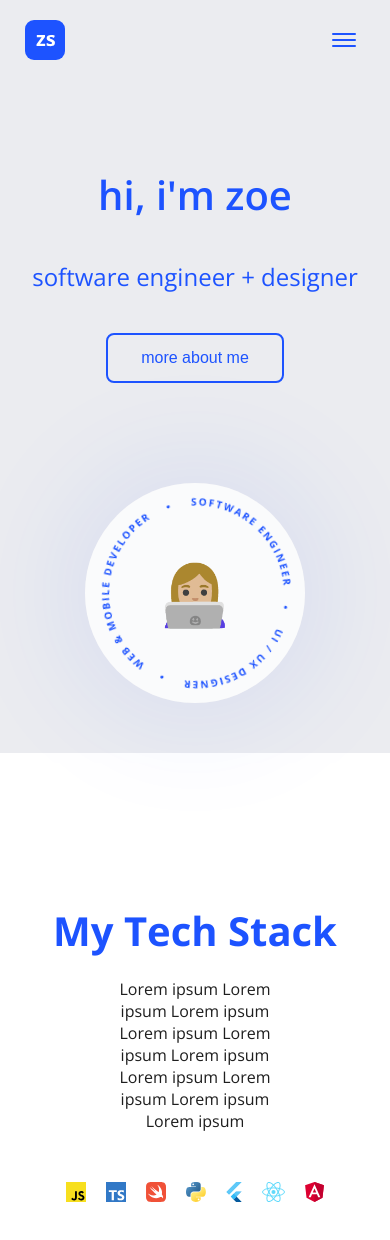
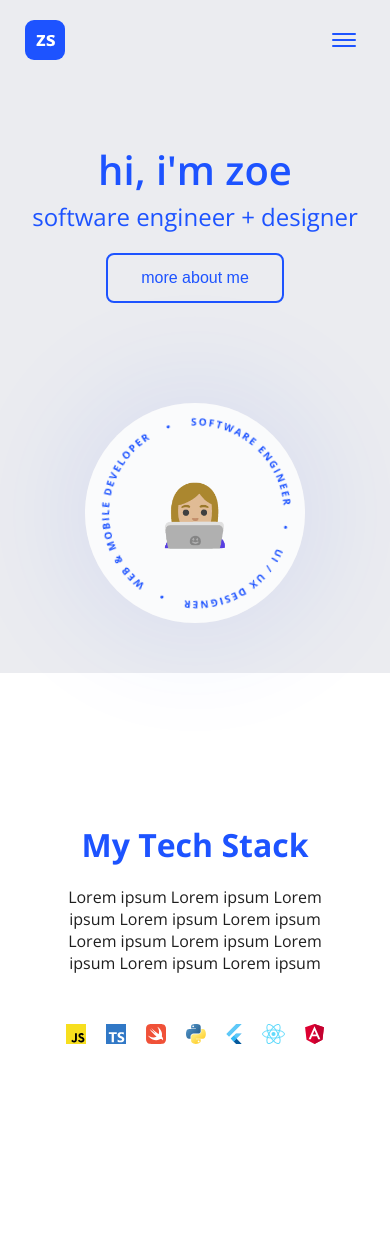
Before and after one commit to zoeschmitt/zoe, a React (Create React App) app: page / in a window 390 px wide. Shown: the top 1240 px of the page. After the commit the page ends 1194 px from the top, so only its background shows below. Built offline with nearby package versions, Linux system fonts and the light colour scheme.

Commit message:
fix: mobile responsiveness fixes in hero and and tech stack sections

```diff
--- a/src/components/header/header.scss
+++ b/src/components/header/header.scss
@@ -88,7 +88,7 @@
       }
     }
   }
-  @media (max-width: 768px) {
+  @media (max-width: 1000px) {
     @include show-menu;
   }
 }
--- a/src/sections/hero/hero.scss
+++ b/src/sections/hero/hero.scss
@@ -23,9 +23,11 @@
     @include break-point(mobile) {
       .title {
         font-size: 2.5rem;
+        line-height: 2.5rem;
       }
       .subtitle {
         font-size: 1.5rem;
+        margin: 10px 0 20px;
       }
     }
     .circle {
--- a/src/sections/tech/tech.scss
+++ b/src/sections/tech/tech.scss
@@ -14,7 +14,7 @@
   }
   p {
     color: $color-black;
-    max-width: 50%;
+    max-width: 70%;
     margin: 20px 0 50px;
   }
   img {
@@ -28,6 +28,10 @@
     }
   }
   @include break-point(mobile) {
+    h2 {
+      font-size: 2rem;
+      margin: 0;
+    }
     img {
       height: 20px;
       margin: 0 10px;
```
